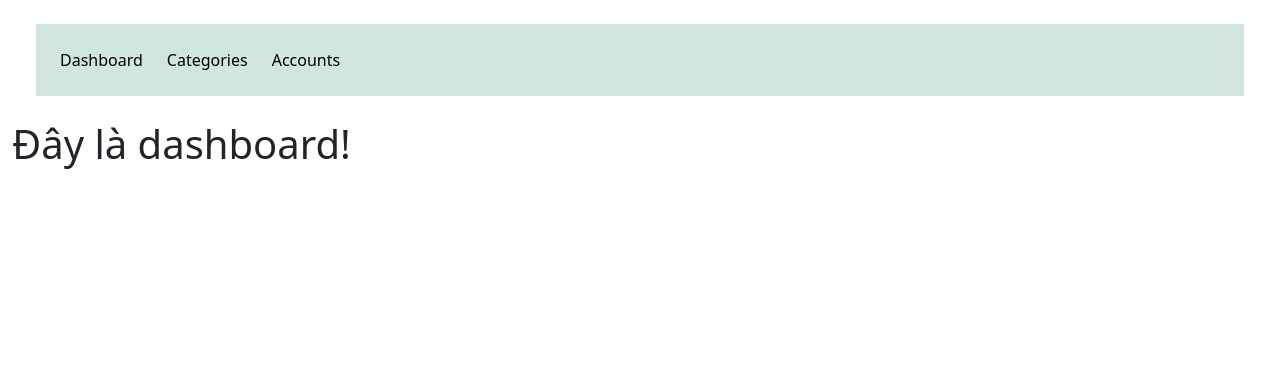
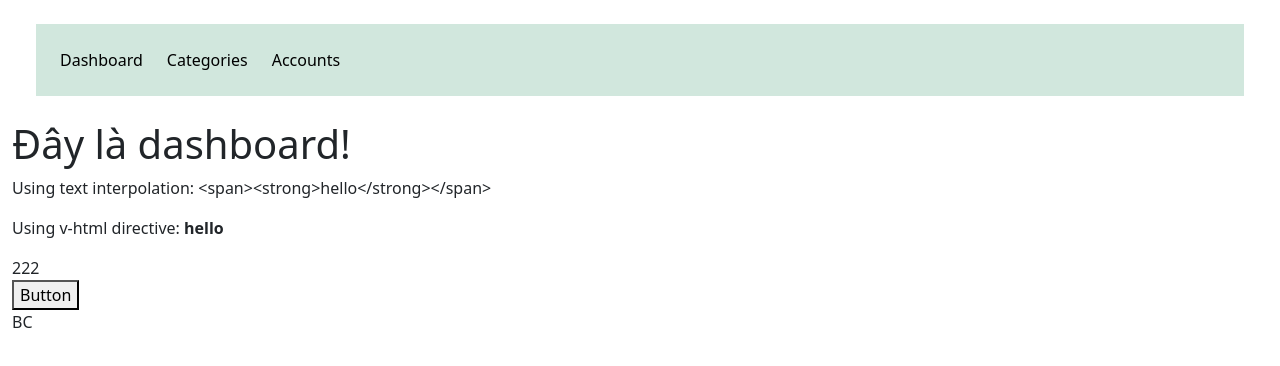
Before and after one commit to Khaicao2004/vuejs-project, a Vue app: page /admin in a window 1280 px wide. Shown: the top 366 px of the page. Built offline with nearby package versions, Linux system fonts and the light colour scheme.

Commit message:
v-bind and v-model

```diff
--- a/src/views/Admin/Category.vue
+++ b/src/views/Admin/Category.vue
@@ -10,12 +10,15 @@
 
 <script>
 export default {
-  name: "Lifecycle",
   data () {
     return {
       message: "hello",
       text: '',
+
     }
+  },
+  mounted() {
+
   },
 }
 </script>
--- a/src/views/Admin/Dashboard.vue
+++ b/src/views/Admin/Dashboard.vue
@@ -1,8 +1,35 @@
-<script>
-
-</script>
 <template>
    <h1>Đây là dashboard!</h1>
+   <p>Using text interpolation: {{ rawHtml }}</p>
+   <p>Using v-html directive: <span v-html="rawHtml"></span></p>
+   <div :id>222</div>
+   <button :disabled="isButtonDisabled" @click="handleClick">Button</button>
+   <div v-bind="objectOfAttrs">BC</div>
 </template>
 
+<script>
+   export default{
+      data() {
+         return {
+            rawHtml: '<span><strong>hello</strong></span>',
+            id: 'kahahah',
+            isButtonDisabled: false,
+            objectOfAttrs: {
+            id: 'container',
+            class: 'wrapper'
+    }
+         }
+      },
+      methods: {
+         handleClick(){
+            this.isButtonDisabled = true;
+           console.log(this.isButtonDisabled);
+
+         }
+      },
+      mounted() {
+         console.log(this.isButtonDisabled);
+      },
+   }
+</script>
 <style lang="css" scoped></style>
```
